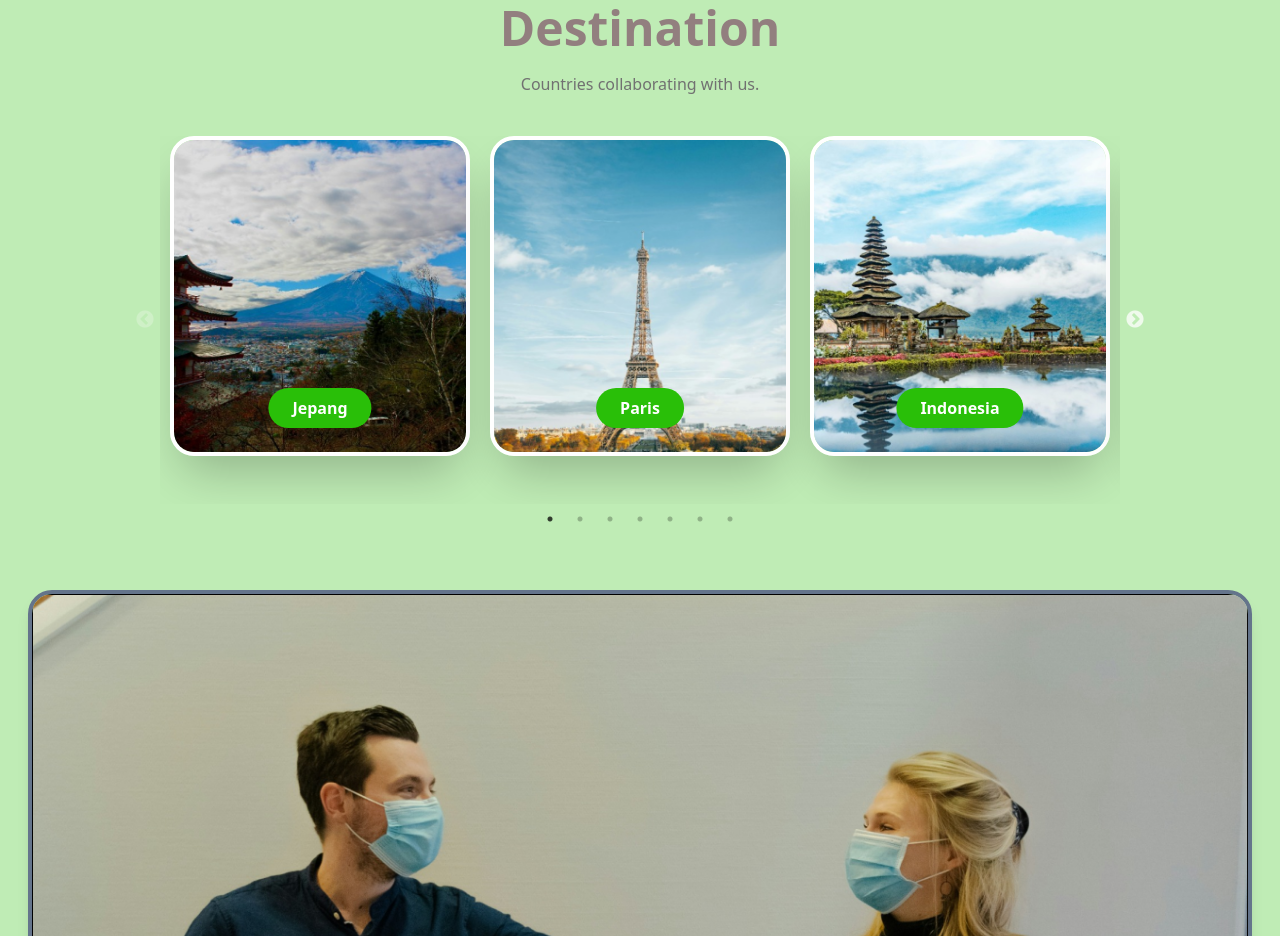
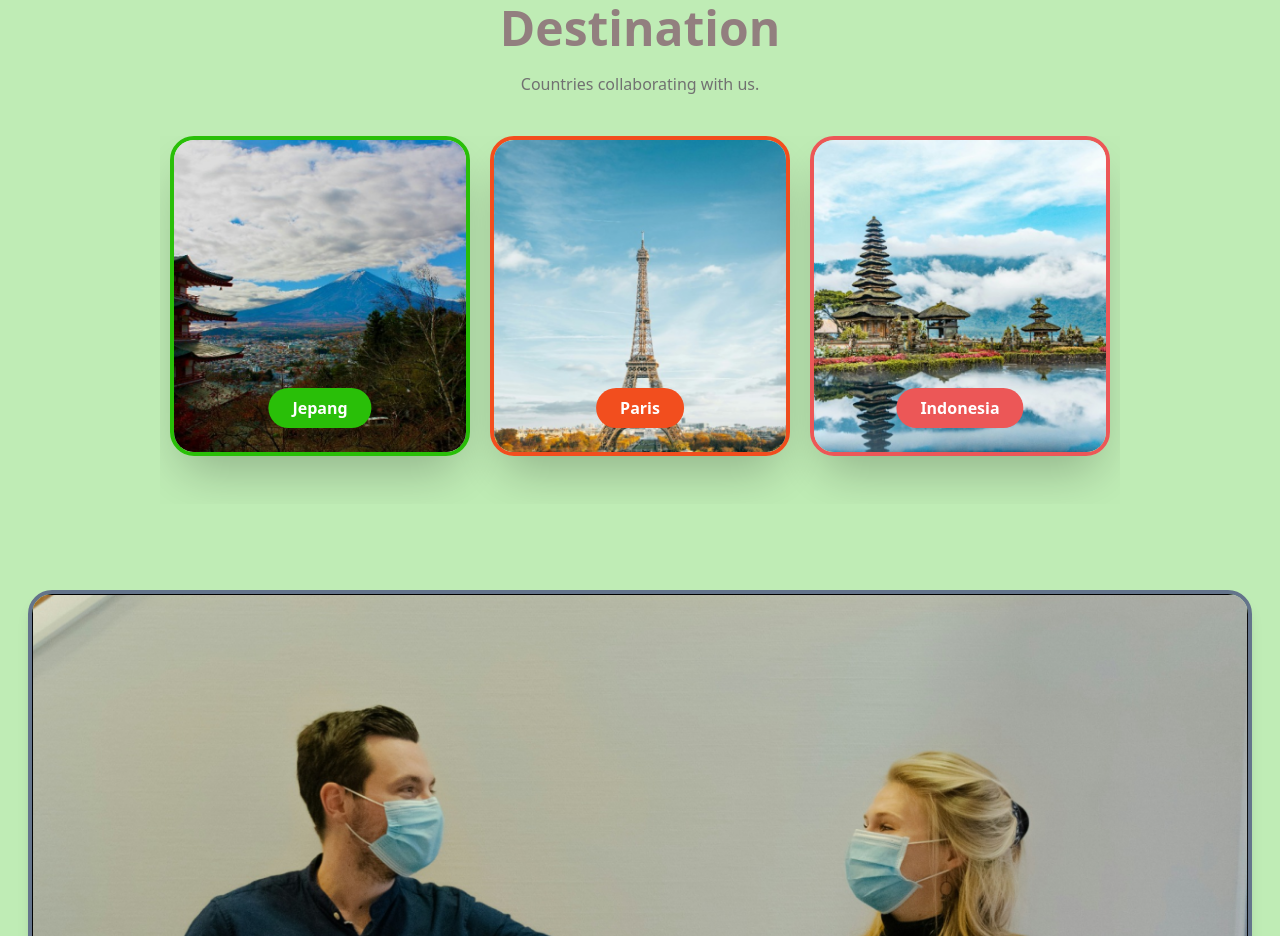
Before and after one commit to ujangaris/company-perusahaan, a React app: page / in a window 1280 px wide. Shown: the part 940-1876 px from the top of the page. Built offline with nearby package versions, Linux system fonts and the light colour scheme; the HTML template or start-up script is replaced by a standard one.

Commit message:
update slide image

```diff
--- a/src/components/Destination.jsx
+++ b/src/components/Destination.jsx
@@ -2,17 +2,20 @@ import React from "react";
 import Slider from "react-slick";
 import "slick-carousel/slick/slick.css";
 import "slick-carousel/slick/slick-theme.css";
-const data = [
-  { img: "../../src/assets/jepang.png", name: "Jepang" },
-  { img: "../../src/assets/paris.png", name: "Paris" },
-  { img: "../../src/assets/indonesia.png", name: "Indonesia" },
-  { img: "../../src/assets/jepang.png", name: "Jepang" },
-  { img: "../../src/assets/paris.png", name: "Paris" },
-  { img: "../../src/assets/indonesia.png", name: "Indonesia" },
-  { img: "../../src/assets/jepang.png", name: "Jepang" },
-  { img: "../../src/assets/paris.png", name: "Paris" },
-  { img: "../../src/assets/indonesia.png", name: "Indonesia" },
-];
+import jepang from "../../src/assets/jepang.png";
+import paris from "../../src/assets/paris.png";
+import indonesia from "../../src/assets/indonesia.png";
+// const data = [
+//   { img: "../../src/assets/jepang.png", name: "Jepang" },
+//   { img: "../../src/assets/paris.png", name: "Paris" },
+//   { img: "../../src/assets/indonesia.png", name: "Indonesia" },
+//   { img: "../../src/assets/jepang.png", name: "Jepang" },
+//   { img: "../../src/assets/paris.png", name: "Paris" },
+//   { img: "../../src/assets/indonesia.png", name: "Indonesia" },
+//   { img: "../../src/assets/jepang.png", name: "Jepang" },
+//   { img: "../../src/assets/paris.png", name: "Paris" },
+//   { img: "../../src/assets/indonesia.png", name: "Indonesia" },
+// ];
 var settings = {
   dots: true,
   infinite: false,
@@ -74,25 +77,50 @@ export const Destination = () => {
           <div className="w-3/4 m-auto">
             <div className="mt-">
               <Slider {...settings}>
-                {data.map((d) => (
-                  <div
-                    key={d.name}
-                    className="w-full flex flex-wrap justify-center"
-                  >
+                {/* {data.map((d) => ( */}
+                <div className="w-full flex flex-wrap justify-center">
                   <div className="mb-12 ">
                     <div className="group relative rounded-md overflow-hidde flex justify-center">
                       <img
-                          src={d.img}
-                          alt={d.name}
-                          className=" w-[300px] h-[320px] xl:w-[300px] xl:h-[320px] border-4 group-hover:border-rose-500 border-white rounded-3xl shadow-2xl"
+                        src={jepang}
+                        alt={jepang}
+                        className=" w-[300px] h-[320px] xl:w-[300px] xl:h-[320px] border-4 group-hover:border-white border-[#29BF08] rounded-3xl shadow-2xl"
                       />
-                        <button className="text-sm  md:text-base font-bold py-2 px-3 md:py-2 md:px-6 group-hover:bg-rose-500 bg-[#29BF08] rounded-full text-white absolute top-1/2 left-1/2 transform -translate-x-1/2 translate-y-24 md:-translate-y-1/2 xl:mt-28 lg:mt-20 md:mt-20 ">
-                          {d.name}
+                      <button className="text-sm  md:text-base font-bold py-2 px-3 md:py-2 md:px-6 group-hover:bg-white bg-[#29BF08] rounded-full text-white group-hover:text-[#29BF08]  absolute top-1/2 left-1/2 transform -translate-x-1/2 translate-y-24 md:-translate-y-1/2 xl:mt-28 lg:mt-20 md:mt-20 ">
+                        Jepang
                       </button>
                     </div>
                   </div>
                 </div>
-                ))}
+                <div className="w-full flex flex-wrap justify-center">
+                  <div className="mb-12 ">
+                    <div className="group relative rounded-md overflow-hidde flex justify-center">
+                      <img
+                        src={paris}
+                        alt={paris}
+                        className=" w-[300px] h-[320px] xl:w-[300px] xl:h-[320px] border-4 group-hover:border-white border-[#F24E1E] rounded-3xl shadow-2xl"
+                      />
+                      <button className="text-sm  md:text-base font-bold py-2 px-3 md:py-2 md:px-6 group-hover:bg-white  bg-[#F24E1E] rounded-full text-white group-hover:text-[#F24E1E] absolute top-1/2 left-1/2 transform -translate-x-1/2 translate-y-24 md:-translate-y-1/2 xl:mt-28 lg:mt-20 md:mt-20 ">
+                        Paris
+                      </button>
+                    </div>
+                  </div>
+                </div>
+                <div className="w-full flex flex-wrap justify-center">
+                  <div className="mb-12 ">
+                    <div className="group relative rounded-md overflow-hidde flex justify-center">
+                      <img
+                        src={indonesia}
+                        alt={indonesia}
+                        className=" w-[300px] h-[320px] xl:w-[300px] xl:h-[320px] border-4 group-hover:border-white border-[#EC5757] rounded-3xl shadow-2xl"
+                      />
+                      <button className="text-sm  md:text-base font-bold py-2 px-3 md:py-2 md:px-6 group-hover:bg-white bg-[#EC5757] rounded-full text-white group-hover:text-[#EC5757] absolute top-1/2 left-1/2 transform -translate-x-1/2 translate-y-24 md:-translate-y-1/2 xl:mt-28 lg:mt-20 md:mt-20 ">
+                        Indonesia
+                      </button>
+                    </div>
+                  </div>
+                </div>
+                {/* ))} */}
               </Slider>
             </div>
           </div>
```
Lines whose indentation alone changed are shown as unchanged.
